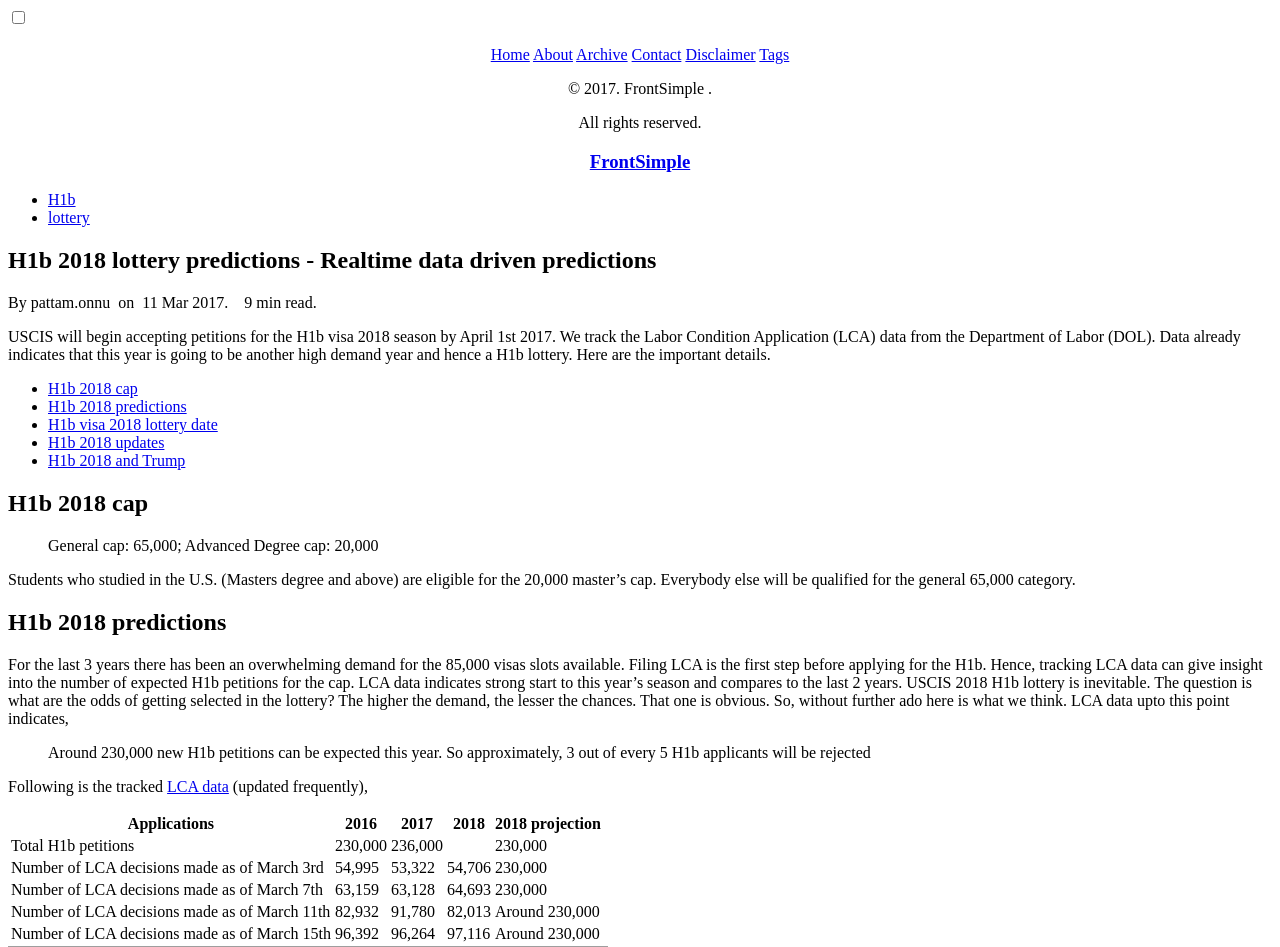
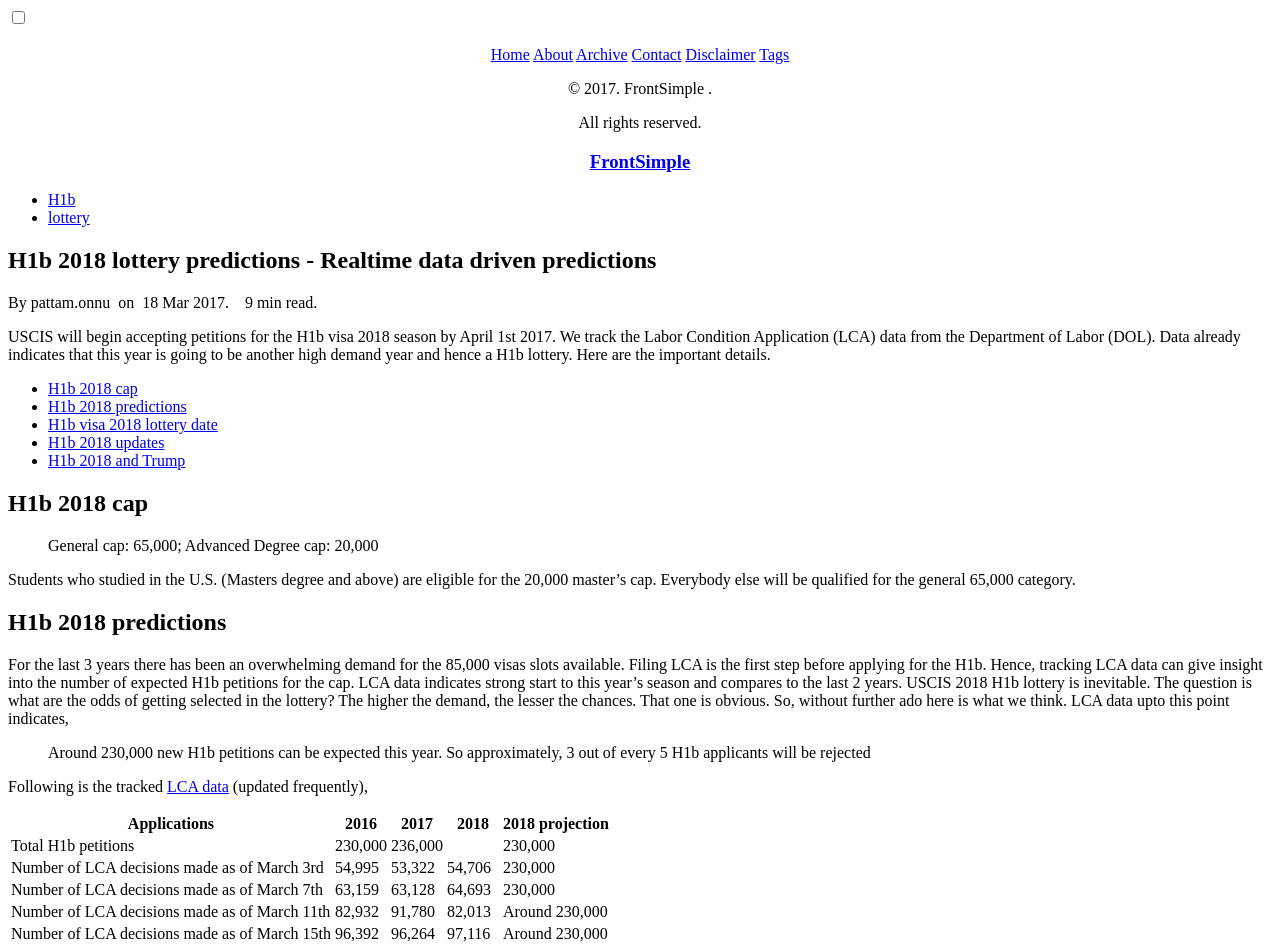
Before and after one commit to gitforwork2/gitforwork.github.io, a Jekyll site: the page built from _posts/2017-3-18-h1b-2018-lottery.md, in a window 1280 px wide and 1400 px high. Shown: the top 947 px of the window. Built offline with Jekyll 4.4.1, drawn with Linux system fonts in a browser that asks for light colours; nearby versions of some CDN libraries; comment, search, counter and statistics services are not loaded; some of the changed text lies outside the part shown; grey boxes are pictures that could not be loaded.

Commit message:
Update and rename 2017-3-11-h1b-2018-lottery.md to 2017-3-18-h1b-2018-lottery.md

```diff
--- a/_posts/2017-3-11-h1b-2018-lottery.md
+++ b/_posts/2017-3-18-h1b-2018-lottery.md
@@ -1,7 +1,7 @@
 ---
 layout: post
 title: H1b 2018 lottery predictions - Realtime data driven predictions
-date: 2017-3-11
+date: 2017-3-18
 tags: H1b lottery
 comments: true
 description: H1b visa 2018 lottery. Predictions from Department of Labor (DOL) LCA data. Impacts of President trump and other H1b 2018 updates.
@@ -36,6 +36,7 @@
 Number of LCA decisions made as of March 7th | 63,159 | 63,128 | 64,693 | 230,000
 Number of LCA decisions made as of March 11th | 82,932 | 91,780 | 82,013 | Around 230,000
 Number of LCA decisions made as of March 15th | 96,392 | 96,264 | 97,116  | Around 230,000
+Number of LCA decisions made as of March 17th | 122,915 | 134,928 | 126,812 | Around 230,000
 
 <iframe width="600" height="371" seamless frameborder="0" scrolling="no" src="https://docs.google.com/spreadsheets/d/13MwM9hmZoe7SOPsfaLmqp41Sem3BuZKCMnY8aP2Qv_g/pubchart?oid=2131404468&amp;format=interactive"></iframe>
 
```
